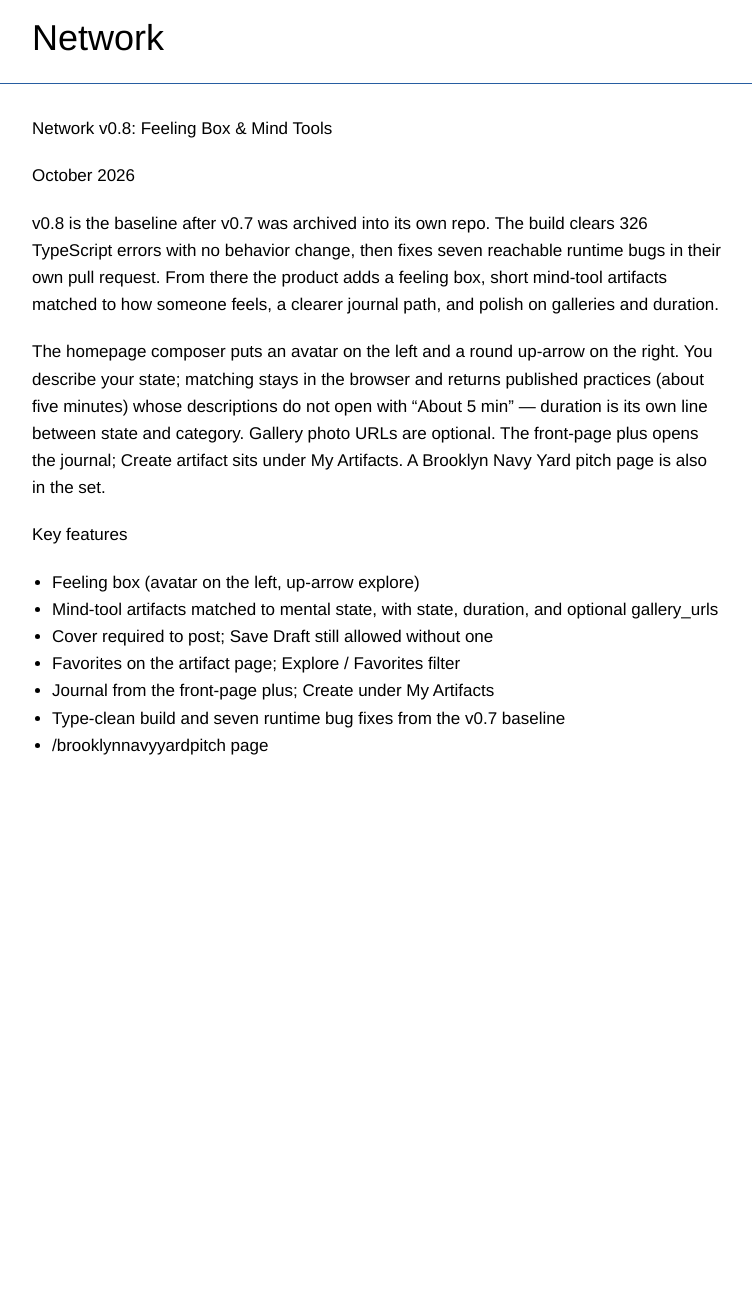
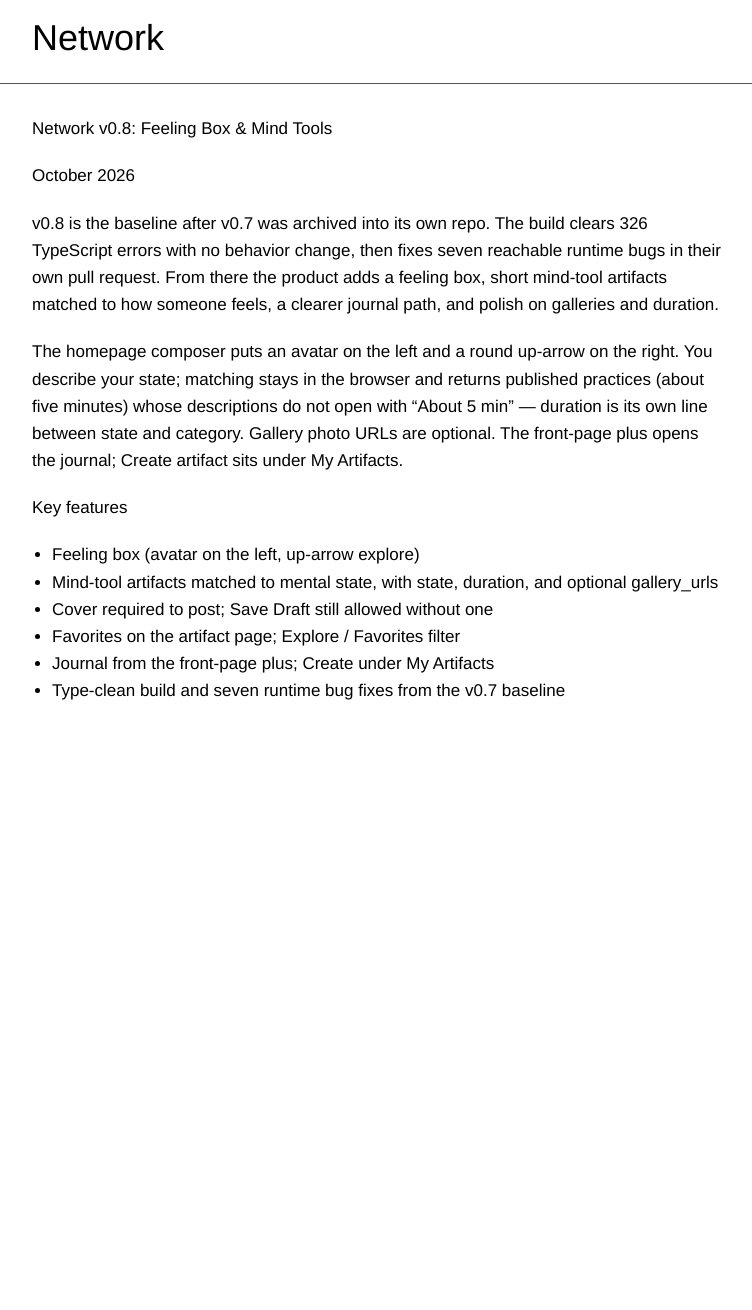
Before and after one commit to networkf/network.github.io, a Jekyll site: the page built from network08.md, in a window 1280 px wide. Shown: the whole page, without its empty margins (243-995 px from the left). Built offline with Jekyll 4.4.1, drawn with Linux system fonts in a browser that asks for light colours; some web fonts are replaced; the repository's description, which GitHub fills in, is left out; after the commit the page ends 1256 px from its top, so only the background shows below that.

Commit message:
Update network08.md

```diff
--- a/network08.md
+++ b/network08.md
@@ -17,7 +17,7 @@ October 2026
 
 v0.8 is the baseline after v0.7 was archived into its own repo. The build clears 326 TypeScript errors with no behavior change, then fixes seven reachable runtime bugs in their own pull request. From there the product adds a feeling box, short mind-tool artifacts matched to how someone feels, a clearer journal path, and polish on galleries and duration.
 
-The homepage composer puts an avatar on the left and a round up-arrow on the right. You describe your state; matching stays in the browser and returns published practices (about five minutes) whose descriptions do not open with “About 5 min” — duration is its own line between state and category. Gallery photo URLs are optional. The front-page plus opens the journal; Create artifact sits under My Artifacts. A Brooklyn Navy Yard pitch page is also in the set.
+The homepage composer puts an avatar on the left and a round up-arrow on the right. You describe your state; matching stays in the browser and returns published practices (about five minutes) whose descriptions do not open with “About 5 min” — duration is its own line between state and category. Gallery photo URLs are optional. The front-page plus opens the journal; Create artifact sits under My Artifacts.
 
 Key features
 
@@ -29,4 +29,3 @@ Key features
 - Favorites on the artifact page; Explore / Favorites filter
 - Journal from the front-page plus; Create under My Artifacts
 - Type-clean build and seven runtime bug fixes from the v0.7 baseline
-- /brooklynnavyyardpitch page
```
